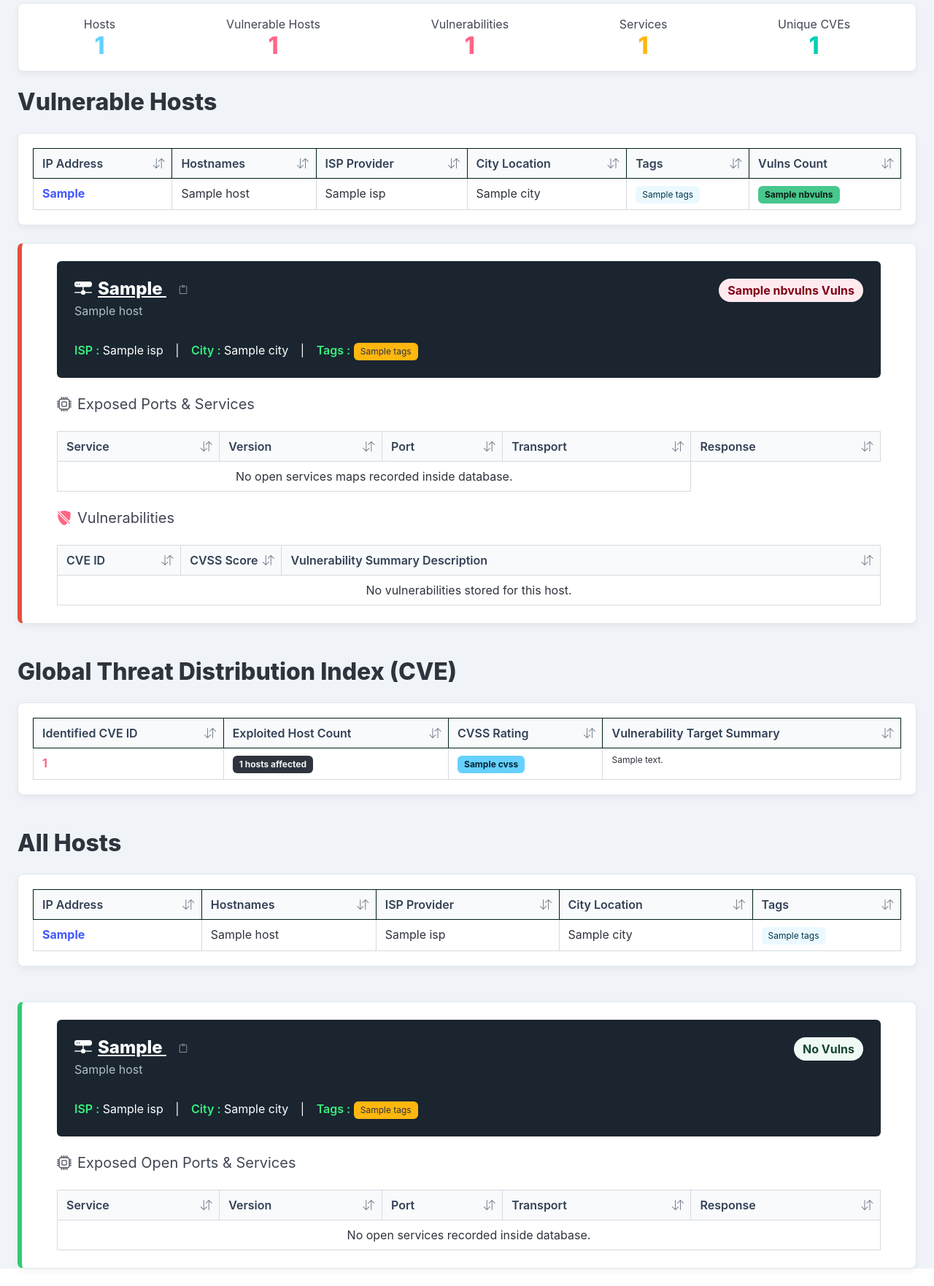
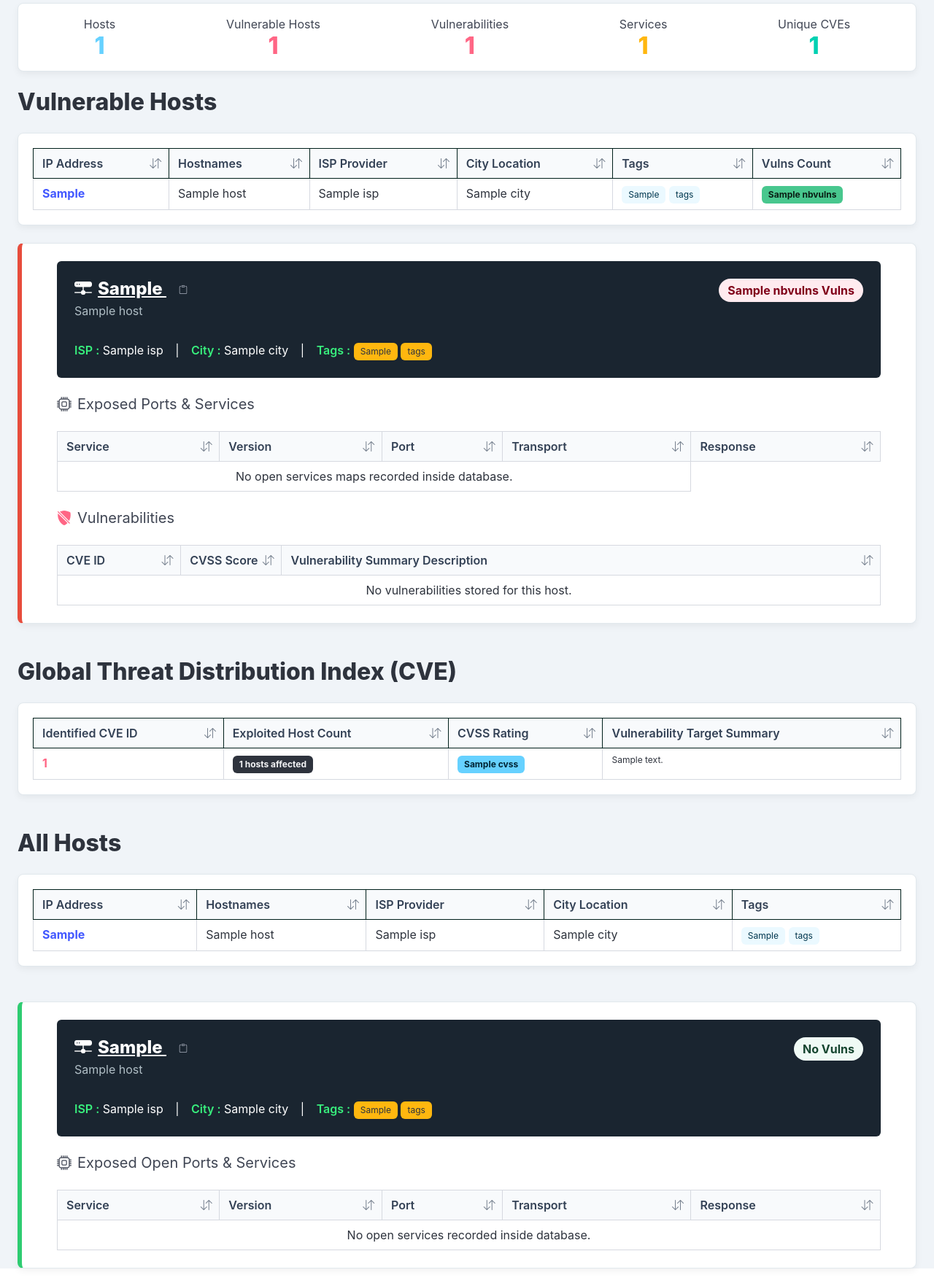
Before and after one commit to atao/Shodan2DB, a Python web app: template templates/report.html in a window 1280 px wide. Shown: the part 206-1969 px from the top of the page at 73% size. Run offline with Jinja, Linux system fonts and the light colour scheme; the template is opened without the code that fills it: most values are stand-ins (such as "Sample title", 1, 10 or a date in 2020); some libraries are stand-ins or nearby versions.

Commit message:
Separate each tag

```diff
--- a/templates/report.html
+++ b/templates/report.html
@@ -185,7 +185,9 @@
                         <td>{{ host.city or 'N/A' }}</td>
                         <td>
                             {% if host.tags %}
-                                <span class="tag is-info is-light">{{ host.tags }}</span>
+                                {% for tag in host.tags.split() %}
+                                    <span class="tag is-info is-light">{{ tag }}</span>
+                                {% endfor %}
                             {% else %}
                                 <span class="has-text-grey-light">None</span>
                             {% endif %}
@@ -223,7 +225,10 @@
                             <span class="mx-3">|</span>
                             <strong>City :</strong> {{ host.city or 'Unknown City' }}
                             {% if host.tags %}
-                                <span class="mx-3">|</span> <strong>Tags :</strong> <span class="tag is-small is-warning has-text-dark">{{ host.tags }}</span>
+                                <span class="mx-3">|</span> <strong>Tags :</strong>
+                                {% for tag in host.tags.split() %}
+                                    <span class="tag is-small is-warning has-text-dark">{{ tag }}</span>
+                                {% endfor %}
                             {% endif %}
                         </p>
                     </div>
@@ -365,7 +370,9 @@
                         <td>{{ host.city or 'N/A' }}</td>
                         <td>
                             {% if host.tags %}
-                                <span class="tag is-info is-light">{{ host.tags }}</span>
+                                {% for tag in host.tags.split() %}
+                                    <span class="tag is-info is-light">{{ tag }}</span>
+                                {% endfor %}
                             {% else %}
                                 <span class="has-text-grey-light">None</span>
                             {% endif %}
@@ -398,7 +405,10 @@
                             <span class="mx-3">|</span>
                             <strong>City :</strong> {{ host.city or 'Unknown City' }}
                             {% if host.tags %}
-                                <span class="mx-3">|</span> <strong>Tags :</strong> <span class="tag is-small is-warning has-text-dark">{{ host.tags }}</span>
+                                <span class="mx-3">|</span> <strong>Tags :</strong>
+                                {% for tag in host.tags.split() %}
+                                    <span class="tag is-small is-warning has-text-dark">{{ tag }}</span>
+                                {% endfor %}
                             {% endif %}
                         </p>
                     </div>
```
